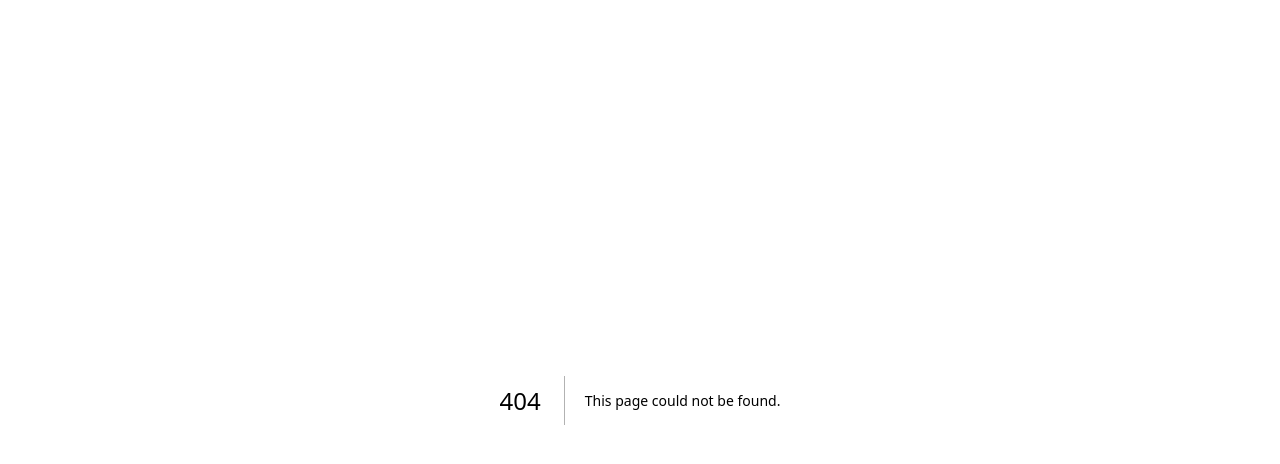
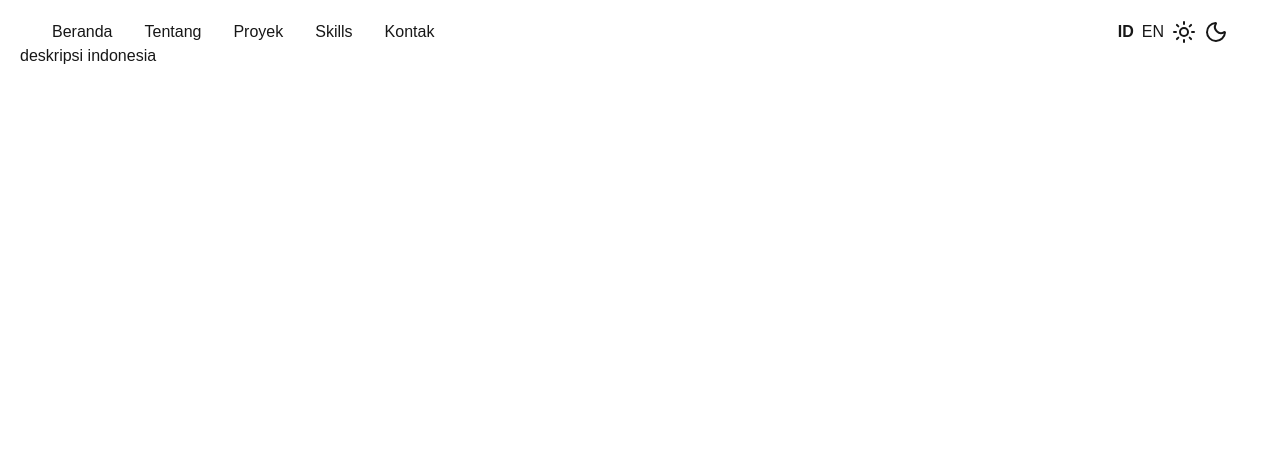
Before and after one commit to muhammadikram7890/web-portofolio, a Next.js app: page /id in a window 1280 px wide. Before the commit this address had no page. Shown: the top 464 px of the page. Built offline with nearby package versions, Linux system fonts and the light colour scheme.

Commit message:
feat(navbar): implement multi-language support

```diff
--- /dev/null
+++ b/app/[locale]/layout.tsx
@@ -0,0 +1,20 @@
+import { translations } from "@/lib/translations";
+import { TranslationProvider } from "@/context/translation-context";
+
+export default async function Layout({
+  children,
+  params,
+}: {
+  children: React.ReactNode;
+  params: Promise<{ locale: string }>;
+}) {
+  const { locale } = await params;
+
+  const t = translations[locale as "id" | "en"];
+
+  return (
+    <TranslationProvider t={t} locale={locale}>
+      {children}
+    </TranslationProvider>
+  );
+}
--- /dev/null
+++ b/app/[locale]/page.tsx
@@ -0,0 +1,11 @@
+import Navbar from "../components/navbar";
+import Home from "../components/section/home";
+
+export default function Page() {
+  return (
+    <div className="p-5">
+      <Navbar />
+      <Home />
+    </div>
+  );
+}
--- /dev/null
+++ b/app/components/navbar.tsx
@@ -0,0 +1,29 @@
+"use client";
+import { Sun, Moon } from "lucide-react";
+import { useTranslation } from "@/context/translation-context";
+import Link from "next/link";
+
+export default function Navbar() {
+  const { t, locale } = useTranslation();
+    return(
+        <div className="flex justify-between items-center">
+            <div className="">
+            <ul className="flex space-x-8 px-8">
+               <li>{t.home}</li>
+                <li>{t.about}</li>
+                <li>{t.projects}</li>
+                <li>{t.skills}</li>
+                <li>{t.contact}</li>
+            </ul>
+            </div>
+              <div className="">
+                <div className="flex space-x-2 px-8">
+                <Link href="/id" className={locale === "id" ? "font-bold" : ""}>ID</Link>
+                <Link href="/en" className={locale === "en" ? "font-bold ml-4" : ""}>EN</Link>
+                <Sun></Sun>
+                <Moon></Moon>
+                </div>
+            </div>
+        </div>
+    )
+}
--- /dev/null
+++ b/app/components/section/home.tsx
@@ -0,0 +1,10 @@
+"use client"
+import { useTranslation } from "@/context/translation-context"
+
+export default function Home (){
+    const {t} = useTranslation()
+
+    return <div>
+        <p className="text-shadow-amber-300">{t.description}</p>
+    </div>
+}
--- a/app/page.tsx
+++ b/app/page.tsx
@@ -1,65 +1,5 @@
-import Image from "next/image";
+import { redirect } from "next/navigation";
 
 export default function Home() {
-  return (
-    <div className="flex flex-col flex-1 items-center justify-center bg-zinc-50 font-sans dark:bg-black">
-      <main className="flex flex-1 w-full max-w-3xl flex-col items-center justify-between py-32 px-16 bg-white dark:bg-black sm:items-start">
-        <Image
-          className="dark:invert"
-          src="/next.svg"
-          alt="Next.js logo"
-          width={100}
-          height={20}
-          priority
-        />
-        <div className="flex flex-col items-center gap-6 text-center sm:items-start sm:text-left">
-          <h1 className="max-w-xs text-3xl font-semibold leading-10 tracking-tight text-black dark:text-zinc-50">
-            To get started, edit the page.tsx file.
-          </h1>
-          <p className="max-w-md text-lg leading-8 text-zinc-600 dark:text-zinc-400">
-            Looking for a starting point or more instructions? Head over to{" "}
-            <a
-              href="https://vercel.com/templates?framework=next.js&utm_source=create-next-app&utm_medium=appdir-template-tw&utm_campaign=create-next-app"
-              className="font-medium text-zinc-950 dark:text-zinc-50"
-            >
-              Templates
-            </a>{" "}
-            or the{" "}
-            <a
-              href="https://nextjs.org/learn?utm_source=create-next-app&utm_medium=appdir-template-tw&utm_campaign=create-next-app"
-              className="font-medium text-zinc-950 dark:text-zinc-50"
-            >
-              Learning
-            </a>{" "}
-            center.
-          </p>
-        </div>
-        <div className="flex flex-col gap-4 text-base font-medium sm:flex-row">
-          <a
-            className="flex h-12 w-full items-center justify-center gap-2 rounded-full bg-foreground px-5 text-background transition-colors hover:bg-[#383838] dark:hover:bg-[#ccc] md:w-[158px]"
-            href="https://vercel.com/new?utm_source=create-next-app&utm_medium=appdir-template-tw&utm_campaign=create-next-app"
-            target="_blank"
-            rel="noopener noreferrer"
-          >
-            <Image
-              className="dark:invert"
-              src="/vercel.svg"
-              alt="Vercel logomark"
-              width={16}
-              height={16}
-            />
-            Deploy Now
-          </a>
-          <a
-            className="flex h-12 w-full items-center justify-center rounded-full border border-solid border-black/[.08] px-5 transition-colors hover:border-transparent hover:bg-black/[.04] dark:border-white/[.145] dark:hover:bg-[#1a1a1a] md:w-[158px]"
-            href="https://nextjs.org/docs?utm_source=create-next-app&utm_medium=appdir-template-tw&utm_campaign=create-next-app"
-            target="_blank"
-            rel="noopener noreferrer"
-          >
-            Documentation
-          </a>
-        </div>
-      </main>
-    </div>
-  );
+  redirect("/id");
 }
--- a/package.json
+++ b/package.json
@@ -9,6 +9,7 @@
     "lint": "eslint"
   },
   "dependencies": {
+    "lucide-react": "^1.7.0",
     "next": "16.2.2",
     "react": "19.2.4",
     "react-dom": "19.2.4"
@@ -20,6 +21,7 @@
     "@types/react-dom": "^19",
     "eslint": "^9",
     "eslint-config-next": "16.2.2",
+    "prettier": "^3.8.2",
     "tailwindcss": "^4",
     "typescript": "^5"
   }
```
Also changed, not shown: 1 other file (tests, documents, lock files or other folders).
